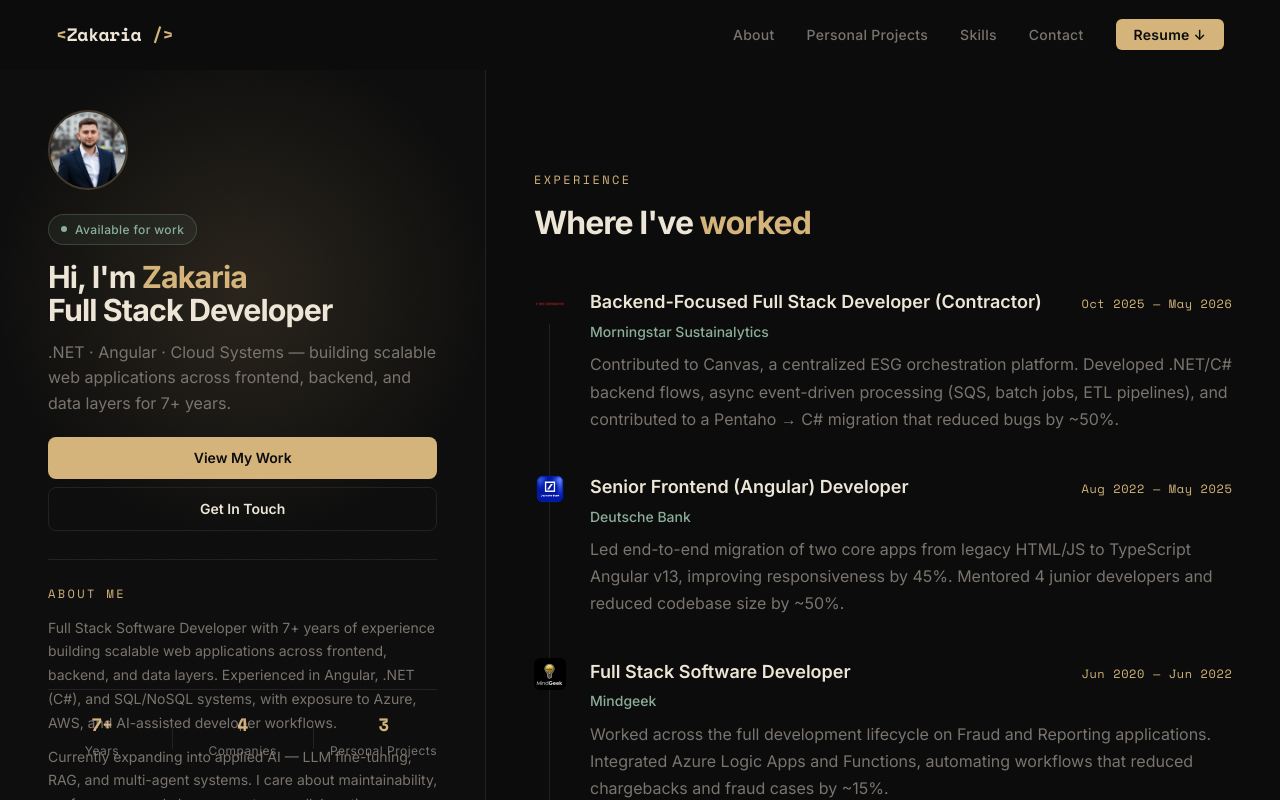
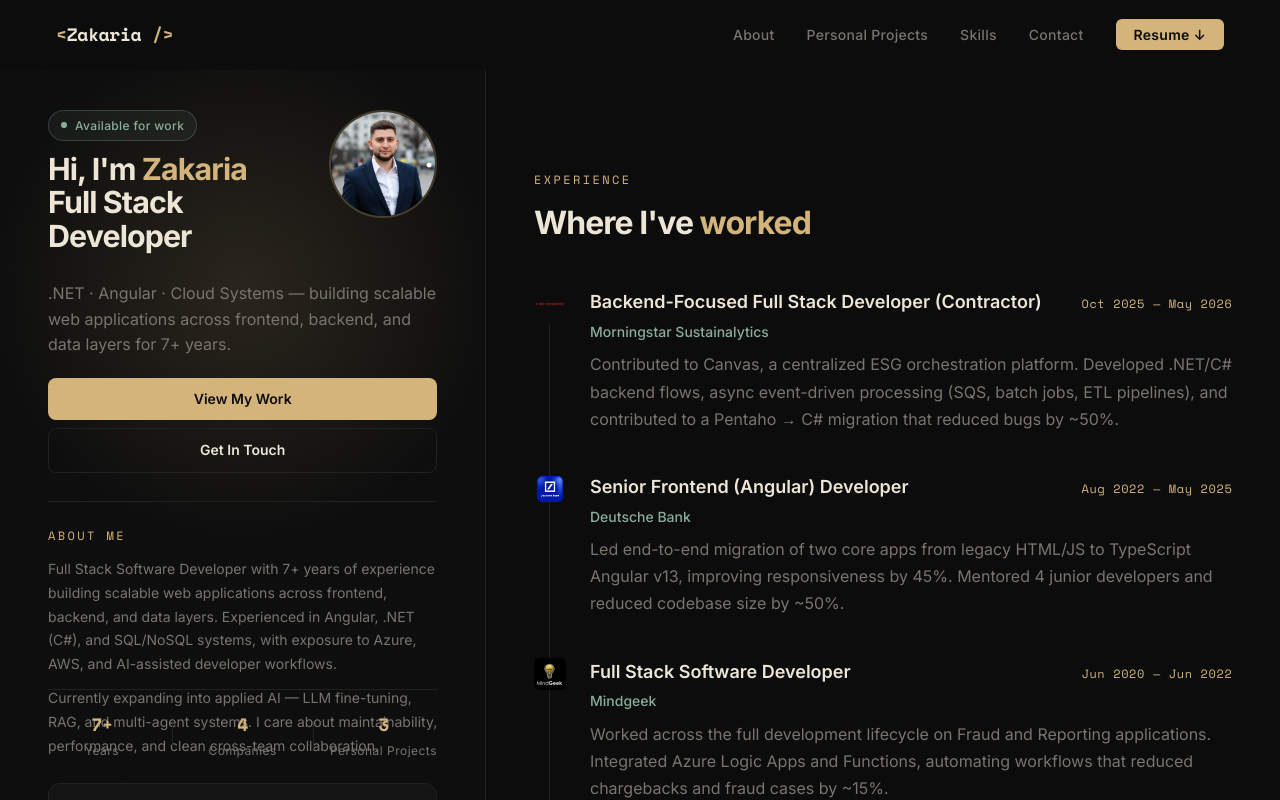
Before and after one commit to ZakariaF1/cv-website, a React (Vite) app: page / in a window 1280 px wide. Built offline with nearby package versions, Linux system fonts and the light colour scheme.

Commit message:
better photo sizes

```diff
--- a/src/components/Hero.css
+++ b/src/components/Hero.css
@@ -43,12 +43,27 @@
   gap: 0;
 }
 
-/* ── Identity block ── */
-.hero-photo-wrap { margin-bottom: 24px; }
+/* ── Identity block: badge+title left, photo right ── */
+.hero-identity {
+  display: flex;
+  align-items: flex-start;
+  justify-content: space-between;
+  gap: 16px;
+  margin-bottom: 16px;
+}
+
+.hero-identity-left {
+  display: flex;
+  flex-direction: column;
+  flex: 1;
+  min-width: 0;
+}
+
+.hero-photo-wrap { flex-shrink: 0; }
 
 .hero-photo {
-  width: 80px;
-  height: 80px;
+  width: 108px;
+  height: 108px;
   border-radius: 50%;
   object-fit: cover;
   object-position: top;
@@ -67,7 +82,7 @@
   font-weight: 500;
   padding: 5px 12px;
   border-radius: 100px;
-  margin-bottom: 16px;
+  margin-bottom: 12px;
   letter-spacing: 0.03em;
   width: fit-content;
 }
@@ -252,7 +267,7 @@
 
 /* ── Ultrawide ── */
 @media (min-width: 1600px) {
-  .hero-photo { width: 96px; height: 96px; }
+  .hero-photo { width: 124px; height: 124px; }
   .hero-divider { margin: 36px 0 28px; }
   .hero-stats { margin-top: 28px; padding-top: 28px; }
 }
@@ -278,6 +293,7 @@
   }
 
   .hero-about { flex: none; }
+  .hero-identity { align-items: center; }
   .hero-photo { width: 72px; height: 72px; }
   .hero-stats { margin-top: 12px; padding-top: 12px; }
   .hero-divider { margin: 16px 0 12px; }
--- a/src/components/Hero.jsx
+++ b/src/components/Hero.jsx
@@ -7,10 +7,8 @@
       <div className="hero-glow" aria-hidden="true" />
 
       <div className="hero-panel-inner">
-        <div className="hero-photo-wrap">
-          <img src="/personal-photo.avif" alt="Zakaria Ahmad" className="hero-photo" />
-        </div>
-
+        <div className="hero-identity">
+          <div className="hero-identity-left">
             <div className="hero-badge">
               <span className="badge-dot" />
               Available for work
@@ -21,6 +19,12 @@
               <br />
               Full Stack Developer
             </h1>
+          </div>
+
+          <div className="hero-photo-wrap">
+            <img src="/personal-photo.avif" alt="Zakaria Ahmad" className="hero-photo" />
+          </div>
+        </div>
 
         <p className="hero-sub">
           .NET · Angular · Cloud Systems — building scalable web applications
```
Lines whose indentation alone changed are shown as unchanged.
